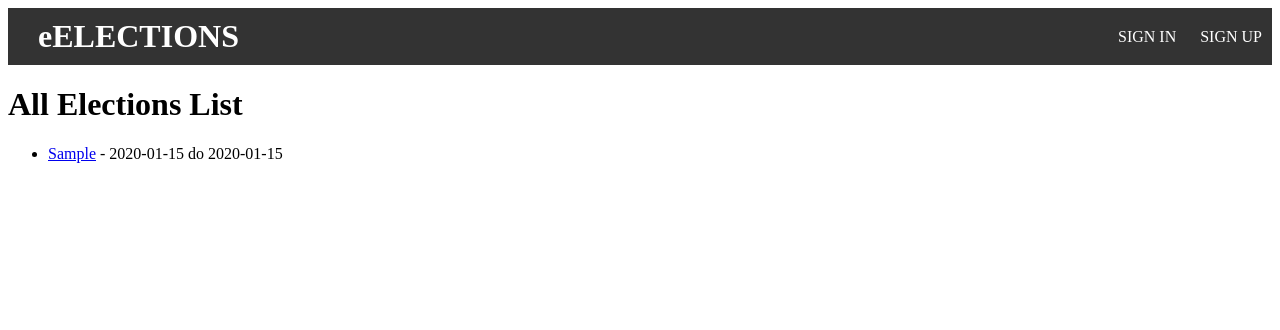
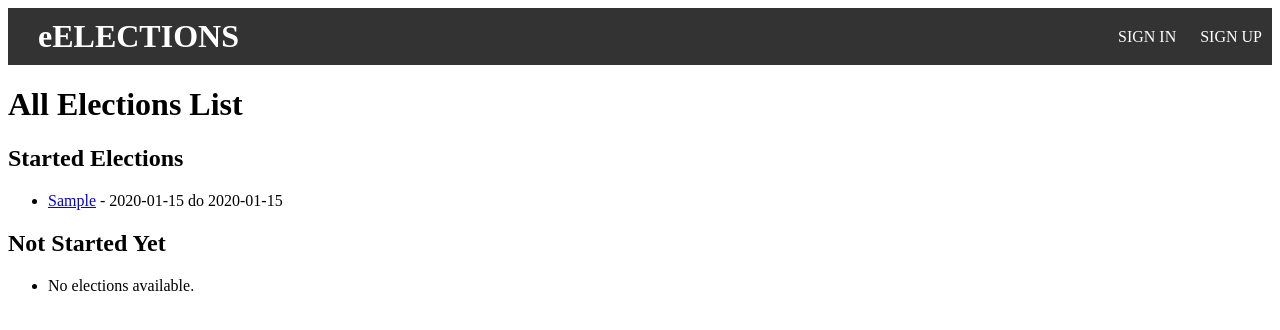
Before and after one commit to Jaroslawx/eElections, a Django app: page /base/all_elections/ in a window 1280 px wide. Shown: the top 330 px of the page. Run offline with Django 5.2, Linux system fonts and the light colour scheme; tables that the repository leaves empty hold one stand-in row (values such as "Sample post").

Commit message:
Updates, add TODOs

```diff
--- a/base/models.py
+++ b/base/models.py
@@ -31,6 +31,8 @@ class Candidate(models.Model):
     name = models.CharField(max_length=100)
     surname = models.CharField(max_length=100)
     party_beliefs = models.CharField(max_length=100)
+    # TODO: change name for sth more relevant (if i start for student mayor of the year it is no party_beliefs)
+
     id_election = models.ForeignKey(Election, on_delete=models.CASCADE)
     votes = models.IntegerField()
 
@@ -52,3 +54,6 @@ class Report(models.Model):
 
     def __str__(self):
         return f"Report for {self.id_election.type}"
+
+
+# TODO: add sth like status for user, so we can check if user can vote here or not (like student, worker, etc)
--- a/base/views.py
+++ b/base/views.py
@@ -1,5 +1,6 @@
 from django.http import HttpResponse
 from django.shortcuts import render, redirect
+from django.utils import timezone
 from .models import Election, Candidate, Vote, Report
 
 
@@ -8,9 +9,12 @@ def home(request):
 
 
 def all_elections(request):
-    elections = Election.objects.all()  # We retrieve all selections from the database
-    return render(request, "all_elections.html", {"all_elections": elections})
-
+    # TODO: change to all elections available for that user, or add filters to see specific group of elections
+    today = timezone.now().date()
+    started_elections = Election.objects.filter(start_date__lte=today)
+    no_started_elections = Election.objects.filter(start_date__gt=today)
+    return render(request, "all_elections.html",
+                  {"started_elections": started_elections, "no_started_elections": no_started_elections})
 
 def vote(request, election_id):
     if request.method == "POST":
@@ -18,7 +22,7 @@ def vote(request, election_id):
         candidate = Candidate.objects.get(pk=candidate_id)
         candidate.votes += 1  # We increase the number of votes for the selected candidate
         candidate.save()  # We save the changes in the database
-        return redirect("thank_you")  # Redirected to a thank you page
+        return redirect("thank_you")  # Redirected to a thank_you page
     else:
         election = Election.objects.get(pk=election_id)
         candidates = Candidate.objects.filter(id_election=election_id)
--- a/templates/all_elections.html
+++ b/templates/all_elections.html
@@ -7,9 +7,24 @@
 {% block content %}
 <div class="container">
     <h1>All Elections List</h1>
+
+    <h2>Started Elections</h2>
     <ul>
-        {% for election in all_elections %}
-            <li><a href="{% url 'vote' election.id_election %}">{{ election.type }}</a> - {{ election.start_date|date:"Y-m-d" }} do {{ election.end_date|date:"Y-m-d" }}</li>
+        {% for election in started_elections %}
+            <li>
+                <a href="{% url 'vote' election.id_election %}">{{ election.type }}</a> - {{ election.start_date|date:"Y-m-d" }} do {{ election.end_date|date:"Y-m-d" }}
+            </li>
+        {% empty %}
+            <li>No started elections available.</li>
+        {% endfor %}
+    </ul>
+
+    <h2>Not Started Yet</h2>
+    <ul>
+        {% for election in no_started_elections %}
+            <li>
+                {{ election.type }} - {{ election.start_date|date:"Y-m-d" }} do {{ election.end_date|date:"Y-m-d" }}
+            </li>
         {% empty %}
             <li>No elections available.</li>
         {% endfor %}
--- a/templates/thank_you.html
+++ b/templates/thank_you.html
@@ -10,5 +10,6 @@
 <body>
     <h1>Thank You for Voting!</h1>
     <p>Your vote has been successfully submitted. Thank you for participating in the election.</p>
+    <a href="{% url 'home' %}">Back to Home</a>
 </body>
 </html>
```
